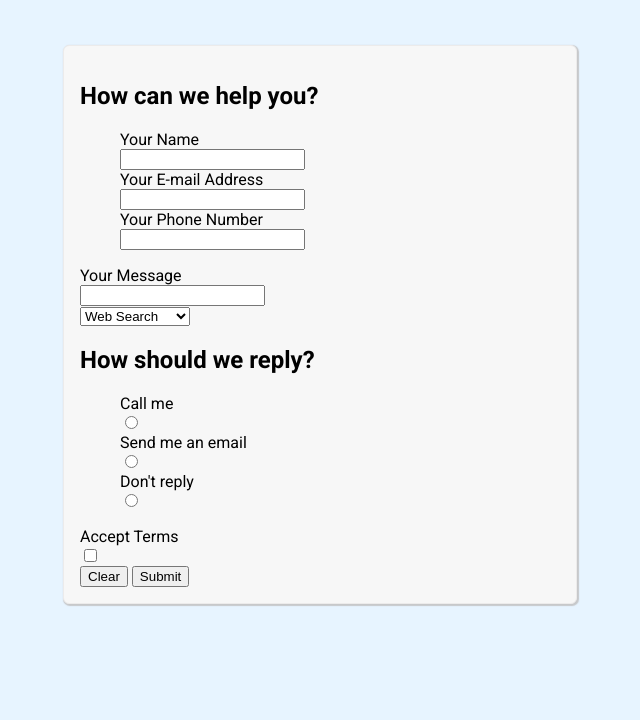
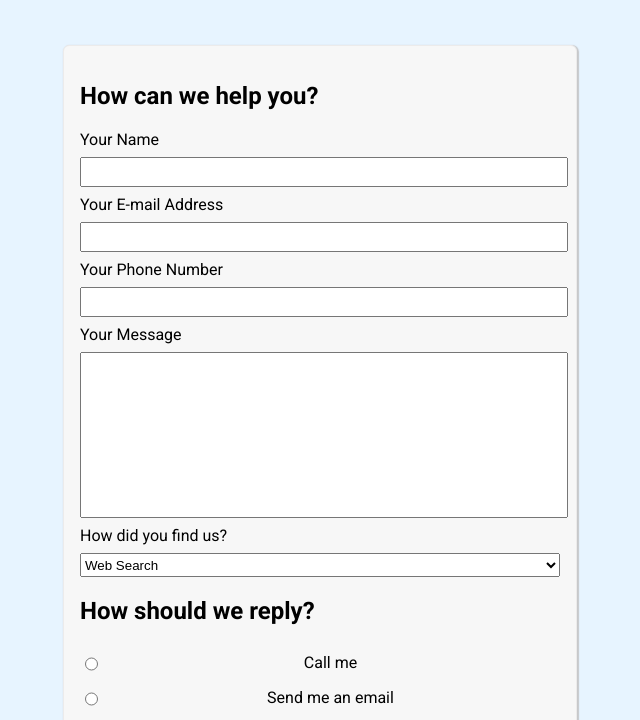
Before and after one commit to wesleyendliche/HTML-forms, a plain HTML site: page Challenge/index-2.html in a window 1280 px wide. Shown: the part 62-782 px from the top of the page, without its empty margins (320-960 px from the left). Drawn offline with Linux system fonts and the light colour scheme.

Commit message:
a little bit more code

```diff
--- a/Challenge/index-2.html
+++ b/Challenge/index-2.html
@@ -19,7 +19,7 @@
     <main>
       <form action="GET">
         <h2>How can we help you?</h2>
-        <section>
+        <section id="main-info">
           <ul>
             <li>
               <label for="username">Your Name</label>
@@ -27,20 +27,27 @@
             </li>
             <li>
               <label for="useremail">Your E-mail Address</label>
-              <input type="email" name="user-email" id="useremail" required/>
+              <input type="email" name="user-email" id="useremail" required />
             </li>
             <li>
               <label for="userphone">Your Phone Number</label>
-              <input type="number" name="user-phone" id="userphone" required/>
+              <input type="number" name="user-phone" id="userphone" required />
             </li>
           </ul>
 
           <div>
             <label for="message">Your Message</label>
-            <input type="textarea" rows="5" required/>
+            <input
+              type="textarea"
+              name="message"
+              id="message"
+              rows="7"
+              required
+            />
           </div>
 
           <div>
+            <label for="origin">How did you find us?</label>
             <select name="origin" id="origin">
               <option value="web">Web Search</option>
               <option value="mouth">Word of Mouth</option>
@@ -49,25 +56,31 @@
           </div>
         </section>
 
-        <section>
+        <section id="select-field">
           <h2>How should we reply?</h2>
           <ul>
-                <li>
+            <li class="inline-check">
+              <input type="radio" name="call" id="call" value="call" required />
               <label for="call">Call me</label>
-                    <input type="radio" name="call" id="call" required>
             </li>
-                <li>
+            <li class="inline-check">
+              <input
+                type="radio"
+                name="send-email"
+                id="send-email"
+                value="email"
+                required
+              />
               <label for="send-email">Send me an email</label>
-                    <input type="radio" name="send-email" id="send-email" required>
             </li>
-                <li>
+            <li class="inline-check">
+              <input type="radio" name="dont" id="dont" value="no" required />
               <label for="dont">Don't reply</label>
-                    <input type="radio" name="dont" id="dont" required>
             </li>
           </ul>
           <div>
+            <input type="checkbox" name="terms" id="terms" />
             <label for="terms">Accept Terms</label>
-                <input type="checkbox" name="terms" id="terms">
           </div>
         </section>
 
--- a/Challenge/styles-2.css
+++ b/Challenge/styles-2.css
@@ -20,12 +20,50 @@ form {
 
 label {
     display: block;
+    margin: 0.5rem auto;
 }
 
 ul {
     list-style: none;
+    margin: 0;
+    padding: 0;
+}
+
+#main-info input,
+select {
+    width: 100%;
+    height: 1.5rem;
+}
+
+div #message {
+    height: 10rem;
 }
 
 #buttons {
-    display: inline-block;
+    display: flex;
+    justify-content: flex-end;
 }
+
+button {
+    font: inherit;
+    padding: 0.5rem 1.5rem;
+    margin: 2px;
+    background-color: rgb(5, 5, 61);
+    color: white;
+    border-radius: 6px;
+    border-color: white;
+}
+
+button:hover {
+    color: rgb(5, 5, 61);
+    background-color: white;
+    border-color: rgb(5, 5, 61);
+}
+
+#select-field {
+    display: inline;
+}
+
+.inline-check{
+    display: flex;
+}
```
Lines whose indentation alone changed are shown as unchanged.
